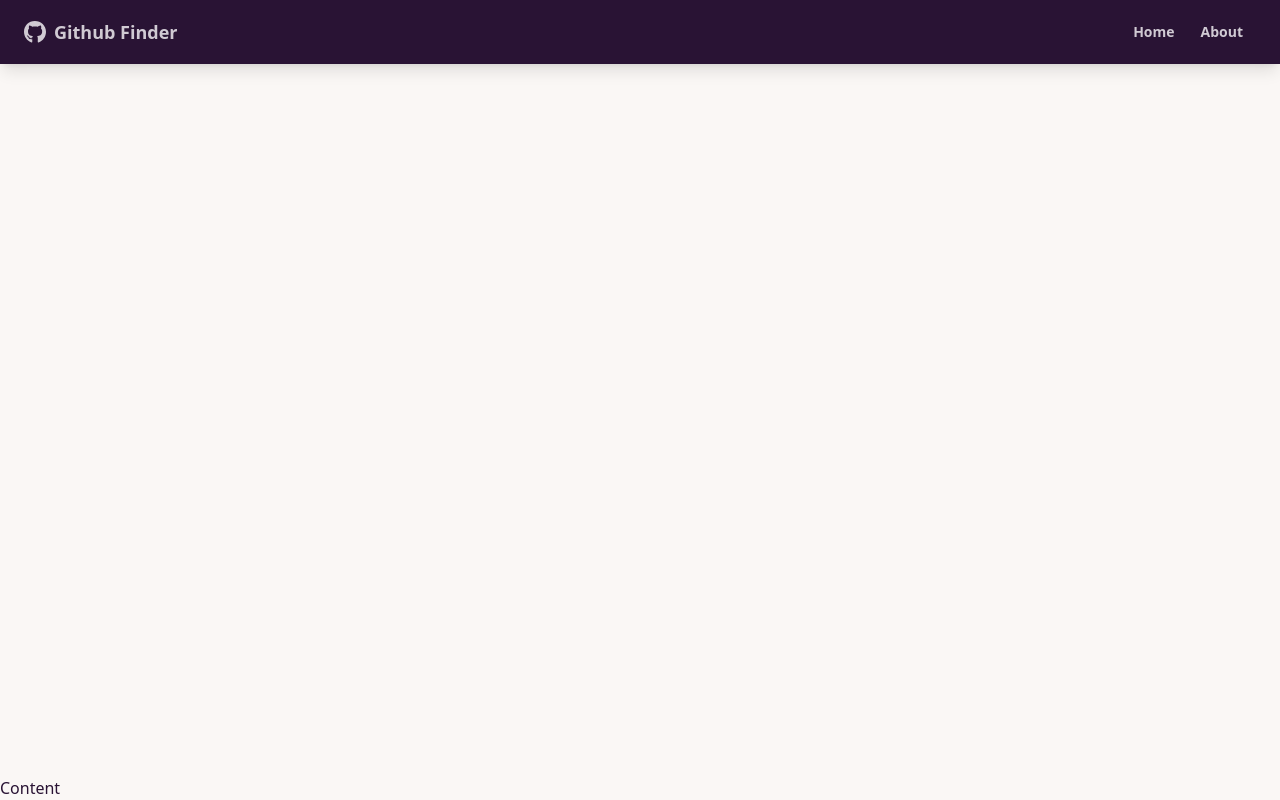
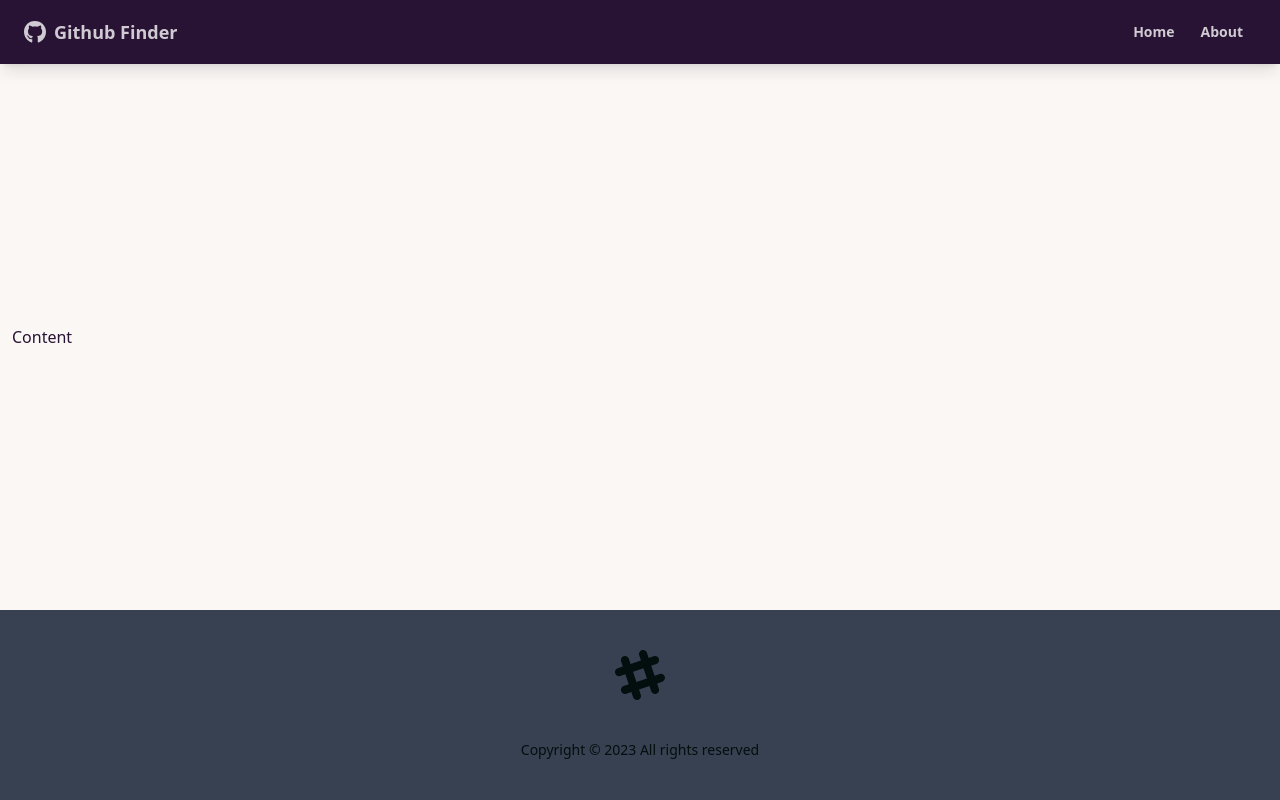
Before and after one commit to IgorZn/react_github_finder, a React (Create React App) app: page / in a window 1280 px wide. Built offline with nearby package versions, Linux system fonts and the light colour scheme.

Commit message:
8 Pages & Routes

```diff
--- a/src/App.js
+++ b/src/App.js
@@ -1,14 +1,16 @@
 import {BrowserRouter, Router, Route} from "react-router-dom";
 import Navbar from "./components/layout/Navbar";
+import Footer from "./components/layout/Footer";
 
 function App() {
     return (
         <BrowserRouter>
             <div className="flex flex-col justify-between h-screen">
                 <Navbar/>
-                <main>
+                <main className={'container mx-auto px-3 pb-12'}>
                     Content
                 </main>
+                <Footer/>
             </div>
         </BrowserRouter>
     );
--- /dev/null
+++ b/src/components/layout/Footer.jsx
@@ -0,0 +1,26 @@
+import React from 'react';
+
+function Footer(props) {
+    const footerYear = new Date().getFullYear()
+
+
+    return (
+        <footer className={'footer p-10 bg-gray-700 text-primary-content footer-center'}>
+            <svg
+                width='50'
+                height='50'
+                viewBox='0 0 24 24'
+                xmlns='http://www.w3.org/2000/svg'
+                fillRule='evenodd'
+                clipRule='evenodd'
+                className='inline-block fill-current'
+            >
+                <path
+                    d='M22.672 15.226l-2.432.811.841 2.515c.33 1.019-.209 2.127-1.23 2.456-1.15.325-2.148-.321-2.463-1.226l-.84-2.518-5.013 1.677.84 2.517c.391 1.203-.434 2.542-1.831 2.542-.88 0-1.601-.564-1.86-1.314l-.842-2.516-2.431.809c-1.135.328-2.145-.317-2.463-1.229-.329-1.018.211-2.127 1.231-2.456l2.432-.809-1.621-4.823-2.432.808c-1.355.384-2.558-.59-2.558-1.839 0-.817.509-1.582 1.327-1.846l2.433-.809-.842-2.515c-.33-1.02.211-2.129 1.232-2.458 1.02-.329 2.13.209 2.461 1.229l.842 2.515 5.011-1.677-.839-2.517c-.403-1.238.484-2.553 1.843-2.553.819 0 1.585.509 1.85 1.326l.841 2.517 2.431-.81c1.02-.33 2.131.211 2.461 1.229.332 1.018-.21 2.126-1.23 2.456l-2.433.809 1.622 4.823 2.433-.809c1.242-.401 2.557.484 2.557 1.838 0 .819-.51 1.583-1.328 1.847m-8.992-6.428l-5.01 1.675 1.619 4.828 5.011-1.674-1.62-4.829z'></path>
+            </svg>
+            <p>Copyright &copy; {footerYear} All rights reserved</p>
+        </footer>
+    );
+}
+
+export default Footer;
```
